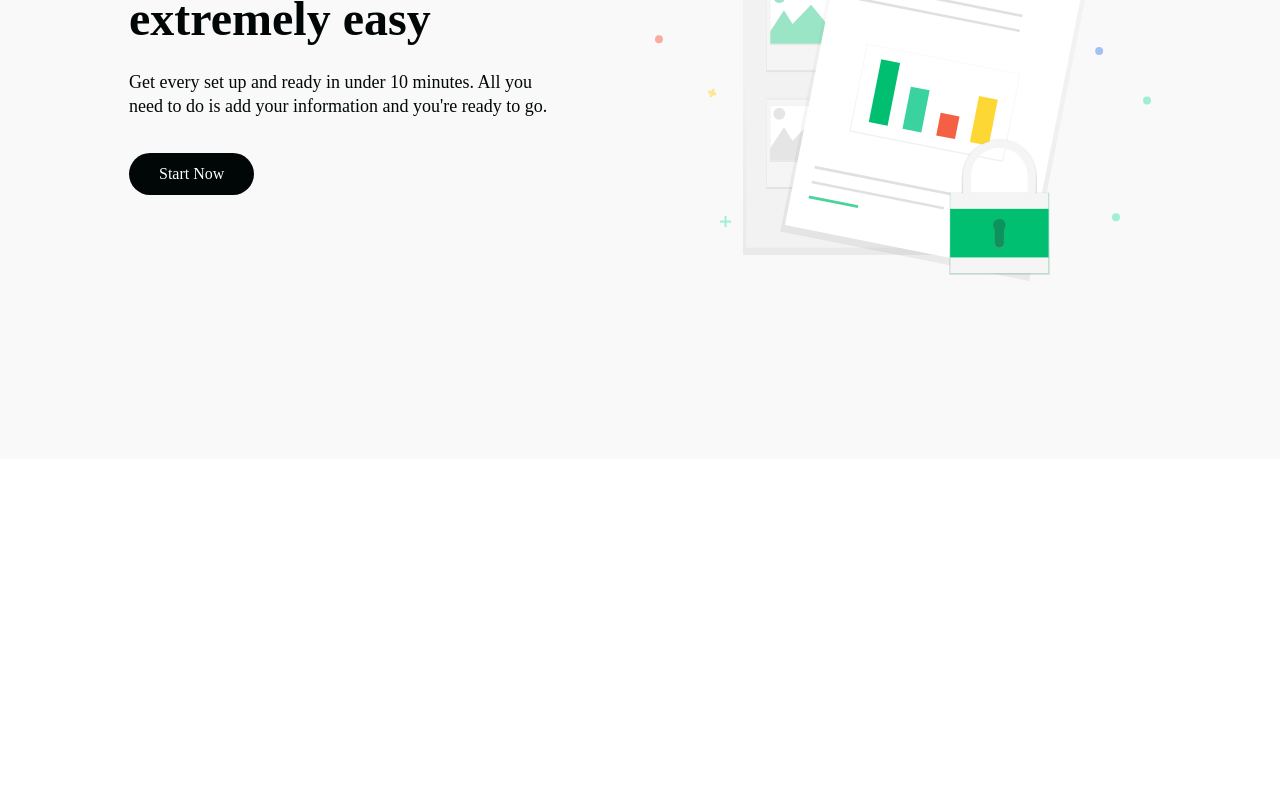
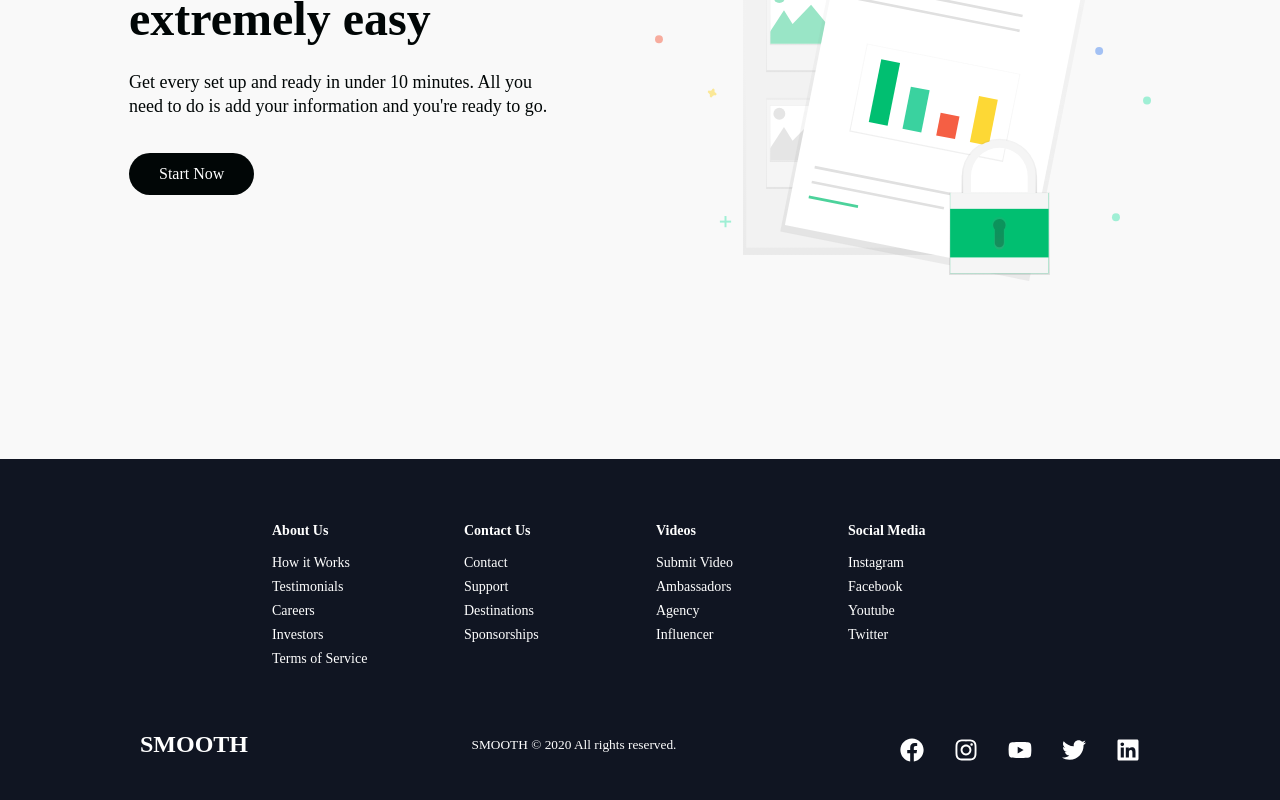
Before and after one commit to YoussefPasha/react-smooth-scroll, a React (Create React App) app: page / in a window 1280 px wide. Shown: the part 3557-4357 px from the top of the page. Before the commit the page ends 4076 px from the top, so only its background shows below. Built offline with nearby package versions, Linux system fonts and the light colour scheme; a web font is replaced by a local one.

Commit message:
add Footer With style

```diff
--- a/src/components/Footer/FooterElements.js
+++ b/src/components/Footer/FooterElements.js
@@ -0,0 +1,113 @@
+import styled from "styled-components";
+import { Link } from "react-router-dom";
+
+export const FooterContainer = styled.footer`
+  background-color: #101522;
+`;
+
+export const FooterWrap = styled.div`
+  padding: 48px 24px;
+  display: flex;
+  flex-direction: column;
+  justify-content: center;
+  align-items: center;
+  max-width: 1100px;
+  margin: 0 auto;
+`;
+
+export const FooterLinksContainer = styled.div`
+  display: flex;
+  justify-content: center;
+
+  @media screen and (max-width: 820px) {
+    padding-top: 32px;
+  }
+`;
+
+export const FooterLinksWrapper = styled.div`
+  display: flex;
+
+  @media screen and (max-width: 820px) {
+    flex-direction: column;
+  }
+`;
+
+export const FooterLinkItems = styled.div`
+  display: flex;
+  flex-direction: column;
+  align-items: flex-start;
+  margin: 16px;
+  text-align: left;
+  width: 160px;
+  box-sizing: border-box;
+  color: #fff;
+
+  @media screen and (max-width: 420px) {
+    margin: 0;
+    padding: 10px;
+    width: 100%;
+  }
+`;
+
+export const FooterLinkTitle = styled.h1`
+  font-size: 14px;
+  margin-bottom: 16px;
+`;
+
+export const FooterLink = styled(Link)`
+  color: #fff;
+  text-decoration: none;
+  margin-bottom: 0.5rem;
+  font-size: 14px;
+
+  &:hover {
+    color: #01bf71;
+    transition: 0.3s ease-out;
+  }
+`;
+
+export const SocialMedia = styled.section`
+  max-width: 1000px;
+  width: 100%;
+`;
+
+export const SocialMediaWrap = styled.div`
+  display: flex;
+  justify-content: space-between;
+  align-items: center;
+  max-width: 1100px;
+  margin: 40px auto 0 auto;
+
+  @media screen and (max-width: 820px) {
+    flex-direction: column;
+  }
+`;
+
+export const SocialLogo = styled(Link)`
+  color: #fff;
+  justify-self: start;
+  cursor: pointer;
+  text-decoration: none;
+  font-size: 1.5rem;
+  display: flex;
+  align-items: center;
+  margin-bottom: 16px;
+  font-weight: bold;
+`;
+
+export const WebsiteRights = styled.small`
+  color: #fff;
+  margin-bottom: 16px;
+`;
+
+export const SocialIcons = styled.div`
+  display: flex;
+  justify-content: space-between;
+  align-items: center;
+  width: 240px;
+`;
+
+export const SocialIconLink = styled.a`
+  color: #fff;
+  font-size: 24px;
+`;
--- a/src/components/Footer/index.js
+++ b/src/components/Footer/index.js
@@ -1,11 +1,95 @@
-import React from 'react'
+import React, { Fragment } from "react";
+import {
+  FooterLinkItems,
+  FooterContainer,
+  FooterLink,
+  FooterLinksContainer,
+  FooterLinksWrapper,
+  FooterLinkTitle,
+  FooterWrap,
+  SocialMedia,
+  SocialMediaWrap,
+  SocialLogo,
+  WebsiteRights,
+  SocialIcons,
+  SocialIconLink,
+} from "./FooterElements";
+
+import {
+  FaFacebook,
+  FaYoutube,
+  FaTwitter,
+  FaLinkedin,
+  FaInstagram,
+} from "react-icons/fa";
 
 const Footer = () => {
-    return (
-        <div>
+  return (
+    <Fragment>
+      <FooterContainer>
+        <FooterWrap>
+          <FooterLinksContainer>
+            <FooterLinksWrapper>
+              <FooterLinkItems>
+                <FooterLinkTitle>About Us </FooterLinkTitle>
+                <FooterLink to="/signin">How it Works</FooterLink>
+                <FooterLink to="/signin">Testimonials</FooterLink>
+                <FooterLink to="/signin">Careers</FooterLink>
+                <FooterLink to="/signin">Investors</FooterLink>
+                <FooterLink to="/signin">Terms of Service</FooterLink>
+              </FooterLinkItems>
+              <FooterLinkItems>
+                <FooterLinkTitle>Contact Us </FooterLinkTitle>
+                <FooterLink to="/">Contact</FooterLink>
+                <FooterLink to="/">Support</FooterLink>
+                <FooterLink to="/">Destinations</FooterLink>
+                <FooterLink to="/">Sponsorships</FooterLink>
+              </FooterLinkItems>
+              <FooterLinkItems>
+                <FooterLinkTitle>Videos</FooterLinkTitle>
+                <FooterLink to="/">Submit Video</FooterLink>
+                <FooterLink to="/">Ambassadors</FooterLink>
+                <FooterLink to="/">Agency</FooterLink>
+                <FooterLink to="/">Influencer</FooterLink>
+              </FooterLinkItems>
+              <FooterLinkItems>
+                <FooterLinkTitle>Social Media</FooterLinkTitle>
+                <FooterLink to="/">Instagram</FooterLink>
+                <FooterLink to="/">Facebook</FooterLink>
+                <FooterLink to="/">Youtube</FooterLink>
+                <FooterLink to="/">Twitter</FooterLink>
+              </FooterLinkItems>
+            </FooterLinksWrapper>
+          </FooterLinksContainer>
+          <SocialMedia>
+            <SocialMediaWrap>
+              <SocialLogo to="/">SMOOTH</SocialLogo>
+              <WebsiteRights>
+                SMOOTH © {new Date().getFullYear()} All rights reserved.
+              </WebsiteRights>
+              <SocialIcons>
+                <SocialIconLink href="/" target="_blank" aria-label="Facebook">
+                  <FaFacebook />
+                </SocialIconLink>
+                <SocialIconLink href="/" target="_blank" aria-label="Instagram">
+                  <FaInstagram />
+                </SocialIconLink>
+                <SocialIconLink href="/" target="_blank" aria-label="Youtube">
+                  <FaYoutube />
+                </SocialIconLink>
+                <SocialIconLink href="/" target="_blank" aria-label="Twitter">
+                  <FaTwitter />
+                </SocialIconLink>
+                <SocialIconLink href="/" target="_blank" aria-label="LinkedIn">
+                  <FaLinkedin />
+                </SocialIconLink>
+              </SocialIcons>
+            </SocialMediaWrap>
+          </SocialMedia>
+        </FooterWrap>
+      </FooterContainer>
+    </Fragment>
+  );
+};
 
-        </div>
-    )
-}
-
-export default Footer
+export default Footer;
--- a/src/pages/index.js
+++ b/src/pages/index.js
@@ -9,6 +9,7 @@
   homeObjTwo,
 } from "../components/InfoSection/Data";
 import Services from "../components/services";
+import Footer from "../components/Footer";
 const Home = () => {
   const [isOpen, setIsOpen] = useState(false);
   const toggle = () => {
@@ -22,8 +23,9 @@
       <HeroSection />
       <InfoSection {...homeObjOne} />
       <InfoSection {...homeObjTwo} />
-      <Services/>
+      <Services />
       <InfoSection {...homeObjThree} />
+      <Footer />
     </Fragment>
   );
 };
```
